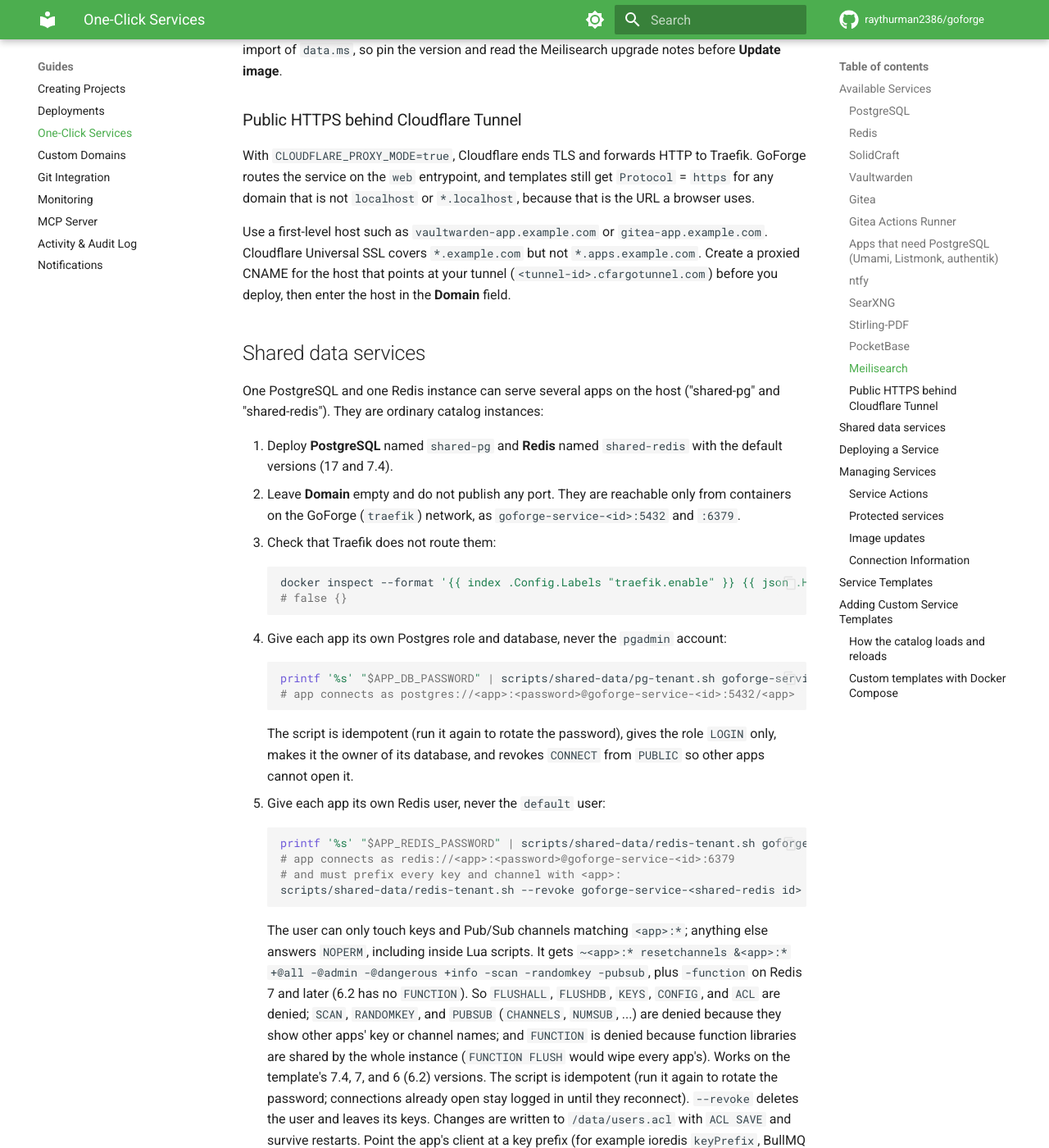
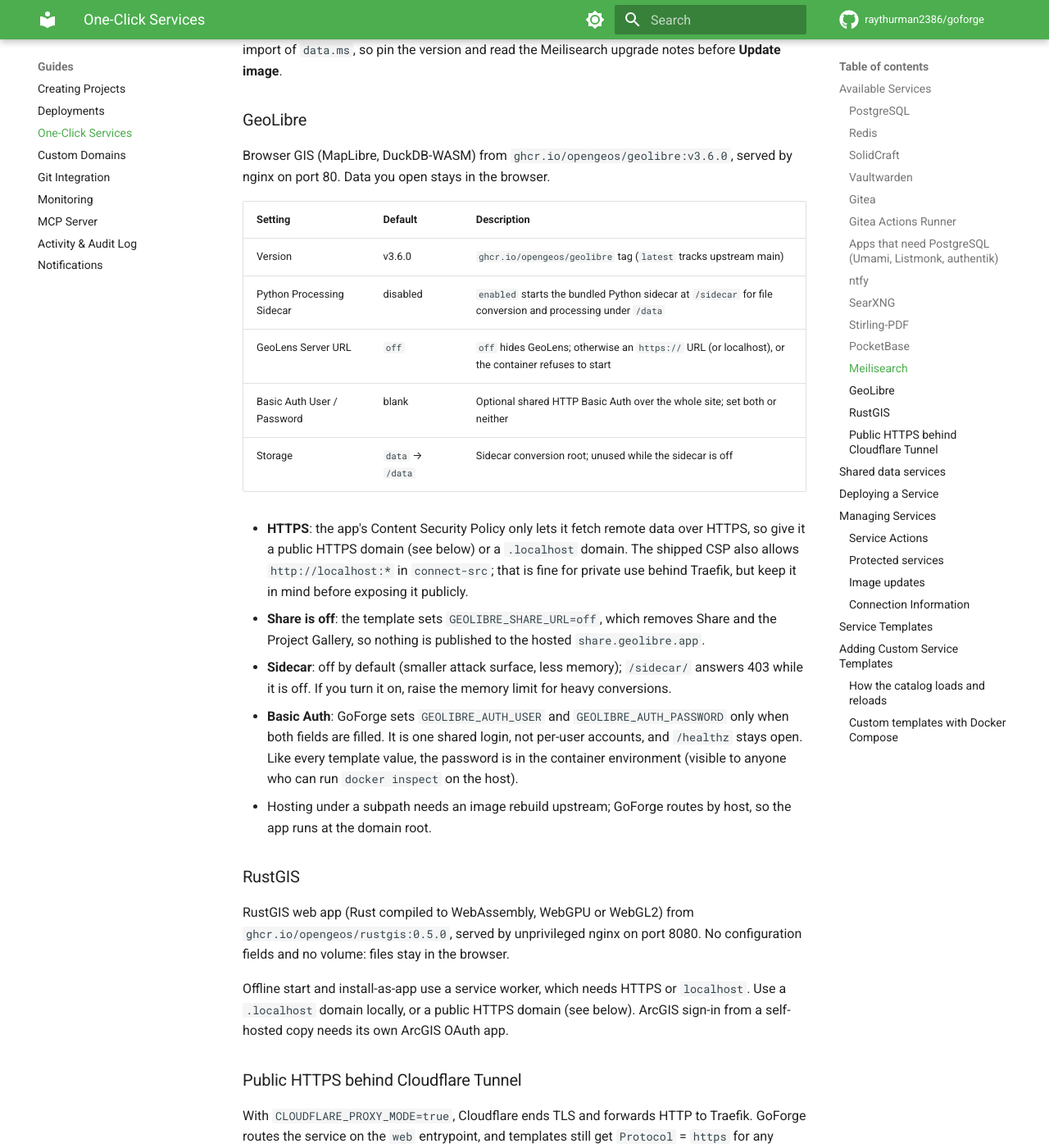
Before and after one commit to raythurman2386/goforge, an MkDocs documentation site: the page built from docs/guides/services.md, in a window 1280 px wide and 1400 px high, scrolled down 9643 px. Shown: the whole window at 82% size. Built offline with MkDocs 1.6.1 and Material for MkDocs 9.7.7, drawn with Linux system fonts in a browser that asks for light colours; comment, search, counter and statistics services are not loaded.

Commit message:
feat(catalog): add GeoLibre and RustGIS templates (t1761u) (#118)
Two single-container gis templates on public multi-arch images: GeoLibre v3.6.0 (share off, sidecar off by default, GeoLens URL field, optional Basic Auth) and RustGIS 0.5.0. Test rows, golden entries (additions only), docs, CHANGELOG.

```diff
--- a/docs/guides/services.md
+++ b/docs/guides/services.md
@@ -187,6 +187,30 @@
 ### Meilisearch
 
 Search engine (`getmeili/meilisearch:v1.56.0`, port 7700, `data` volume at `/meili_data`). Runs with `MEILI_ENV=production` and a generated 32-char master key, set once at deploy. Clients use the master key or API keys created with it. A newer version may need a dump and import of `data.ms`, so pin the version and read the Meilisearch upgrade notes before **Update image**.
+
+### GeoLibre
+
+Browser GIS (MapLibre, DuckDB-WASM) from `ghcr.io/opengeos/geolibre:v3.6.0`, served by nginx on port 80. Data you open stays in the browser.
+
+| Setting | Default | Description |
+|---------|---------|-------------|
+| Version | v3.6.0 | `ghcr.io/opengeos/geolibre` tag (`latest` tracks upstream main) |
+| Python Processing Sidecar | disabled | `enabled` starts the bundled Python sidecar at `/sidecar` for file conversion and processing under `/data` |
+| GeoLens Server URL | `off` | `off` hides GeoLens; otherwise an `https://` URL (or localhost), or the container refuses to start |
+| Basic Auth User / Password | blank | Optional shared HTTP Basic Auth over the whole site; set both or neither |
+| Storage | `data` → `/data` | Sidecar conversion root; unused while the sidecar is off |
+
+- **HTTPS**: the app's Content Security Policy only lets it fetch remote data over HTTPS, so give it a public HTTPS domain (see below) or a `.localhost` domain. The shipped CSP also allows `http://localhost:*` in `connect-src`; that is fine for private use behind Traefik, but keep it in mind before exposing it publicly.
+- **Share is off**: the template sets `GEOLIBRE_SHARE_URL=off`, which removes Share and the Project Gallery, so nothing is published to the hosted `share.geolibre.app`.
+- **Sidecar**: off by default (smaller attack surface, less memory); `/sidecar/` answers 403 while it is off. If you turn it on, raise the memory limit for heavy conversions.
+- **Basic Auth**: GoForge sets `GEOLIBRE_AUTH_USER` and `GEOLIBRE_AUTH_PASSWORD` only when both fields are filled. It is one shared login, not per-user accounts, and `/healthz` stays open. Like every template value, the password is in the container environment (visible to anyone who can run `docker inspect` on the host).
+- Hosting under a subpath needs an image rebuild upstream; GoForge routes by host, so the app runs at the domain root.
+
+### RustGIS
+
+RustGIS web app (Rust compiled to WebAssembly, WebGPU or WebGL2) from `ghcr.io/opengeos/rustgis:0.5.0`, served by unprivileged nginx on port 8080. No configuration fields and no volume: files stay in the browser.
+
+Offline start and install-as-app use a service worker, which needs HTTPS or `localhost`. Use a `.localhost` domain locally, or a public HTTPS domain (see below). ArcGIS sign-in from a self-hosted copy needs its own ArcGIS OAuth app.
 
 ### Public HTTPS behind Cloudflare Tunnel
 
```
Also changed, not shown: CHANGELOG.md (+1 -0 lines), docs/reference/service-templates.md (+16 -0 lines), 4 other files.
